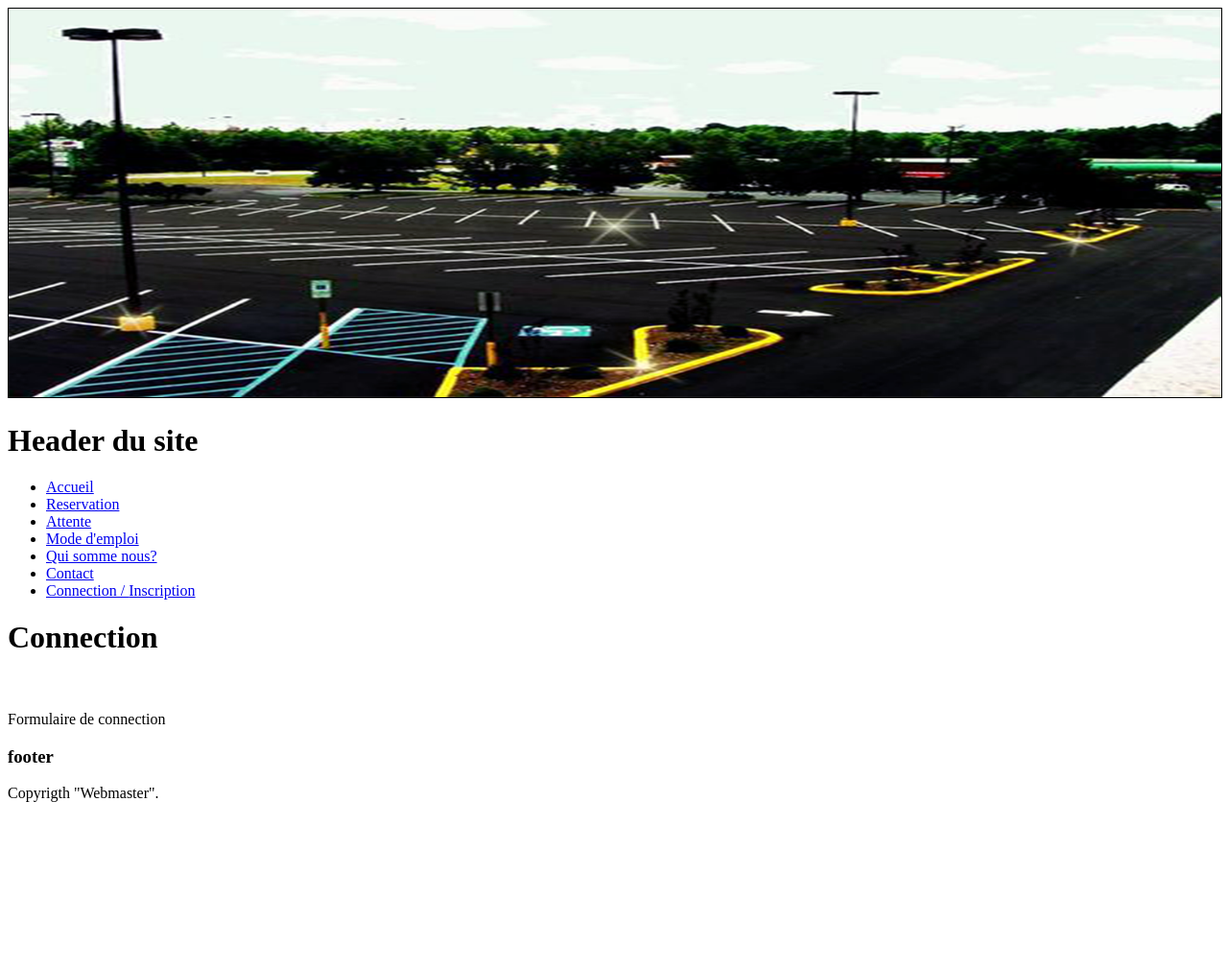
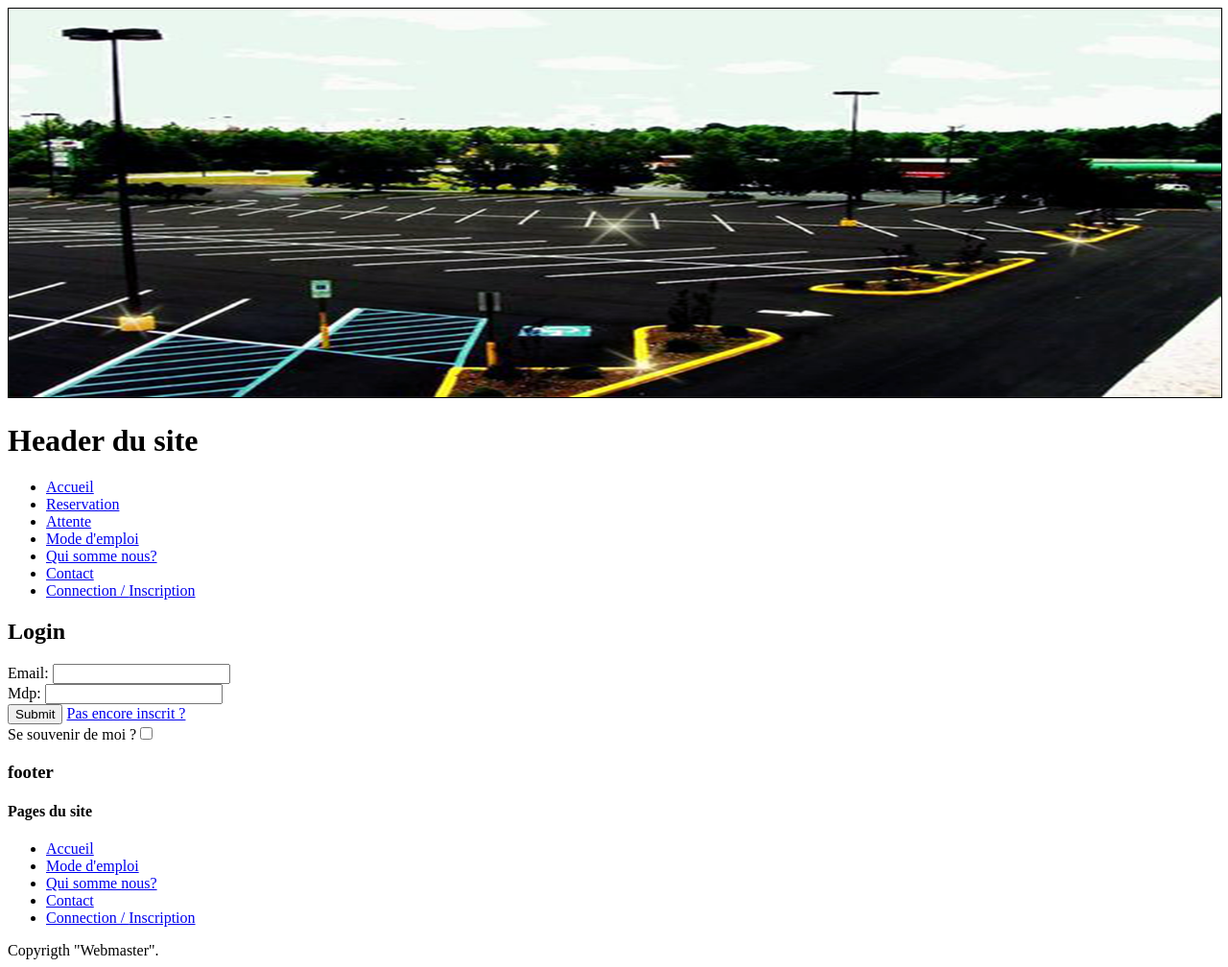
Before and after one commit to GuillaumeRossinot/Parking, a PHP site: page /index.php?p=login in a window 1280 px wide. Shown: the whole page at 96% size. Before the commit the page ends 836 px from the top, so only its background shows below. Run offline with PHP 8.4, Linux system fonts and the light colour scheme.

Commit message:
maj site

```diff
--- a/site/content/login.php
+++ b/site/content/login.php
@@ -1,7 +1,54 @@
 <?php $title = "Inscription" ; ?>
 
-<h1>Connection</h1>
-<br/>
-<br/>
-Formulaire de connection
 <!-- inserer le formulaire de connection içi -->
+
+<div id="login">
+
+<?php    if(isset($_POST['submit']))
+{
+        $email = $_POST['email'];
+        $mdp = sha1($_POST['mdp']);
+
+		//echo "SELECT * FROM user WHERE email = '".$email."' AND mdp = '".$mdp."'";
+
+        $requete = $bdd->query("SELECT * FROM user WHERE email = '$email' AND password = '$mdp'");
+
+        if($reponse = $requete->fetch())
+        {
+            $_SESSION['connecte'] = true;
+            $_SESSION['id_u'] = $reponse->id_u;
+			$_SESSION['lvl'] = $reponse->lvl;
+            header("Location:index.php");
+        }
+        else
+        {
+            echo "Mauvais identifiants";
+        }
+}
+?>
+<h2>Login</h2>
+<form action="#" method="post">
+    <label for="email">Email:</label>
+    <input type="email" name="email" id="email"/><br />
+    <label for="mdp">Mdp:</label>
+    <input type="password" name="mdp" id="mdp"><br />
+    <input type="submit" name="submit"/>
+    <a href="register.php"> Pas encore inscrit ?</a>
+</form>
+
+<label>Se souvenir de moi ?</label><input type="checkbox" name="souvenir" /><br />
+
+</div>
+<?php
+
+if (isset($_POST['souvenir']))
+
+{
+
+$expire = time() + 365*24*3600;
+
+setcookie('pseudo', $_SESSION['pseudo'], $expire);
+
+}
+
+?>
--- a/site/layout.php
+++ b/site/layout.php
@@ -41,7 +41,25 @@
   <?= $content; ?>
 
   			<!-- footer -->
-	<h3> footer </h3>
+<h3> footer </h3>
+	<h4>Pages du site</h4>
+	<ul class="navbar-nav mr-auto">
+        <li class="nav-item active">
+          <a class="nav-link" href="?p=accueil">Accueil</a>
+        </li>
+        <li class="nav-item">
+         <a class="nav-link disabled" href="?p=modeemploi">Mode d'emploi</a>
+        </li>
+		<li class="nav-item">
+         <a class="nav-link disabled" href="?p=quisommenous">Qui somme nous?</a>
+        </li>
+        <li class="nav-item">
+          <a class="nav-link disabled" href="?p=contact">Contact</a>
+        </li>
+        <li class="nav-item">
+          <a class="nav-link disabled" href="?p=login">Connection / </a> <a class="nav-link disabled" href="?p=signup"> Inscription </a>
+        </li>
+    </ul>
 	  <!-- Ecrire tout le footer içi-->
 	  Copyrigth "Webmaster".
   </body>
```
Also changed, not shown: site/content/signup.php (+27 -4 lines).
